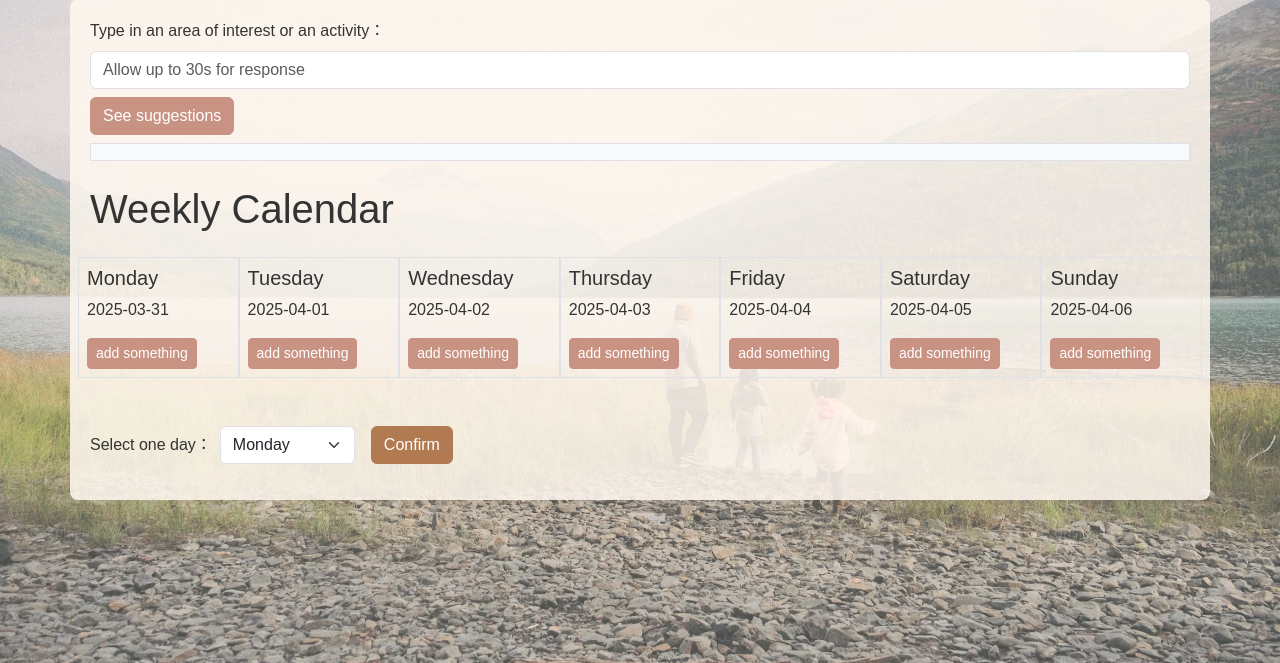
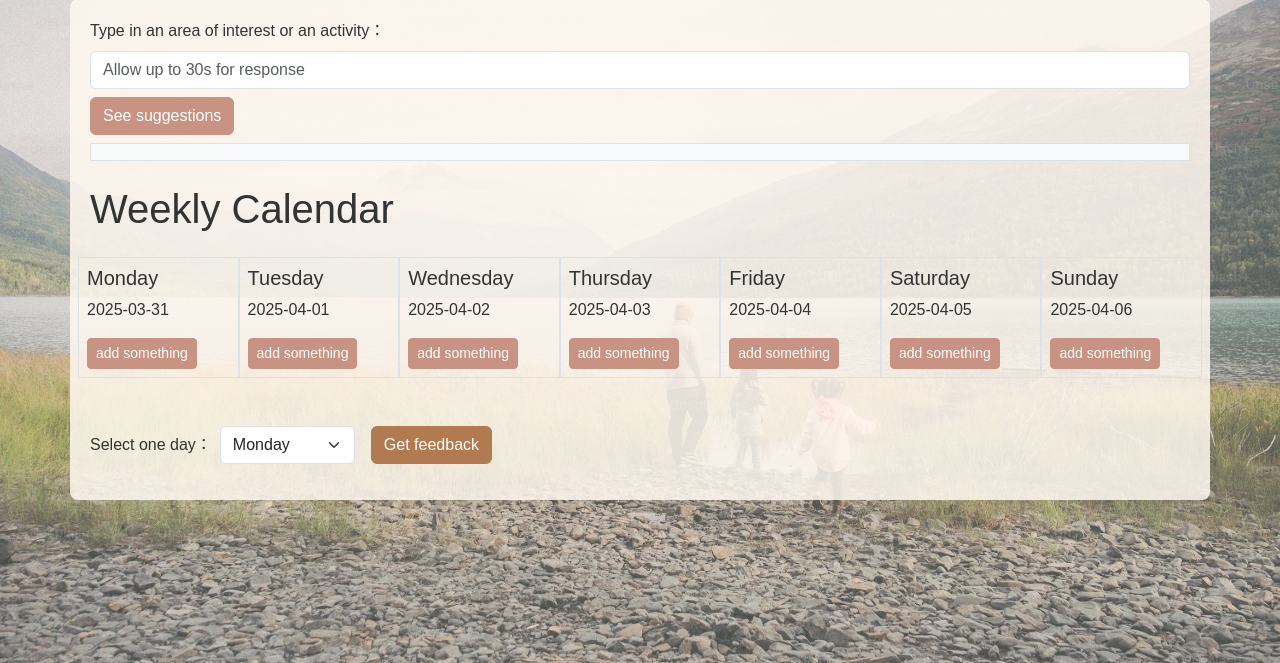
Before and after one commit to HuKaiLiLaJi/FIT5120main, a Flask app: page /epic2 in a window 1280 px wide. Shown: the part 101-764 px from the top of the page. Run offline with Flask 3, Linux system fonts and the light colour scheme.

Commit message:
Changed Calendar wording

```diff
--- a/app/templates/calendar.html
+++ b/app/templates/calendar.html
@@ -75,7 +75,7 @@
       <option value="Saturday">Saturday</option>
       <option value="Sunday">Sunday</option>
     </select>
-    <button id="analyzeBtn" class="btn btn-secondary">Confirm</button>
+    <button id="analyzeBtn" class="btn btn-secondary">Get feedback</button>
   </div>
   <!-- This div will display the GPT output rendered from Markdown using Marked -->
   <div id="analysisResult" class="mt-3"></div>
```
